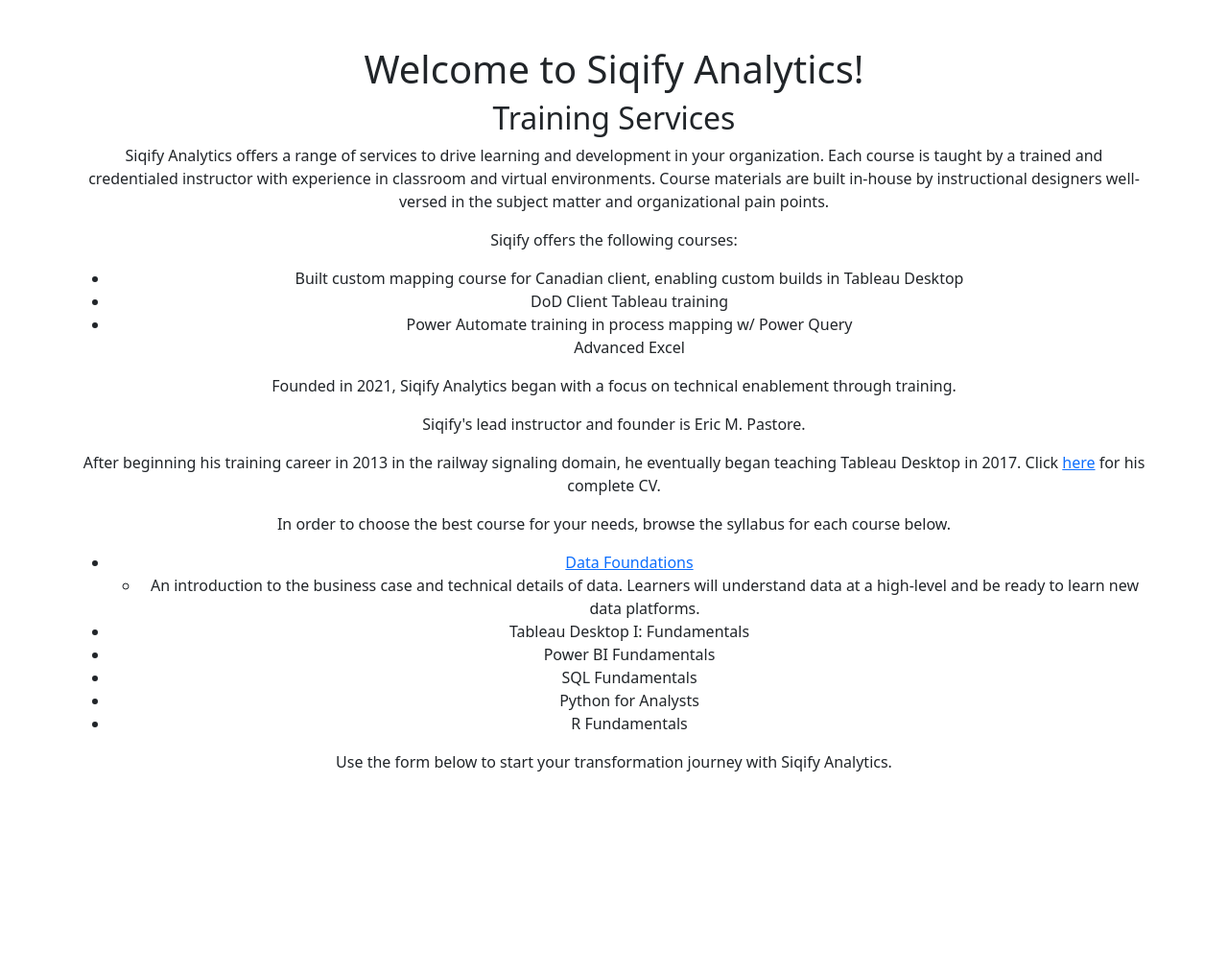
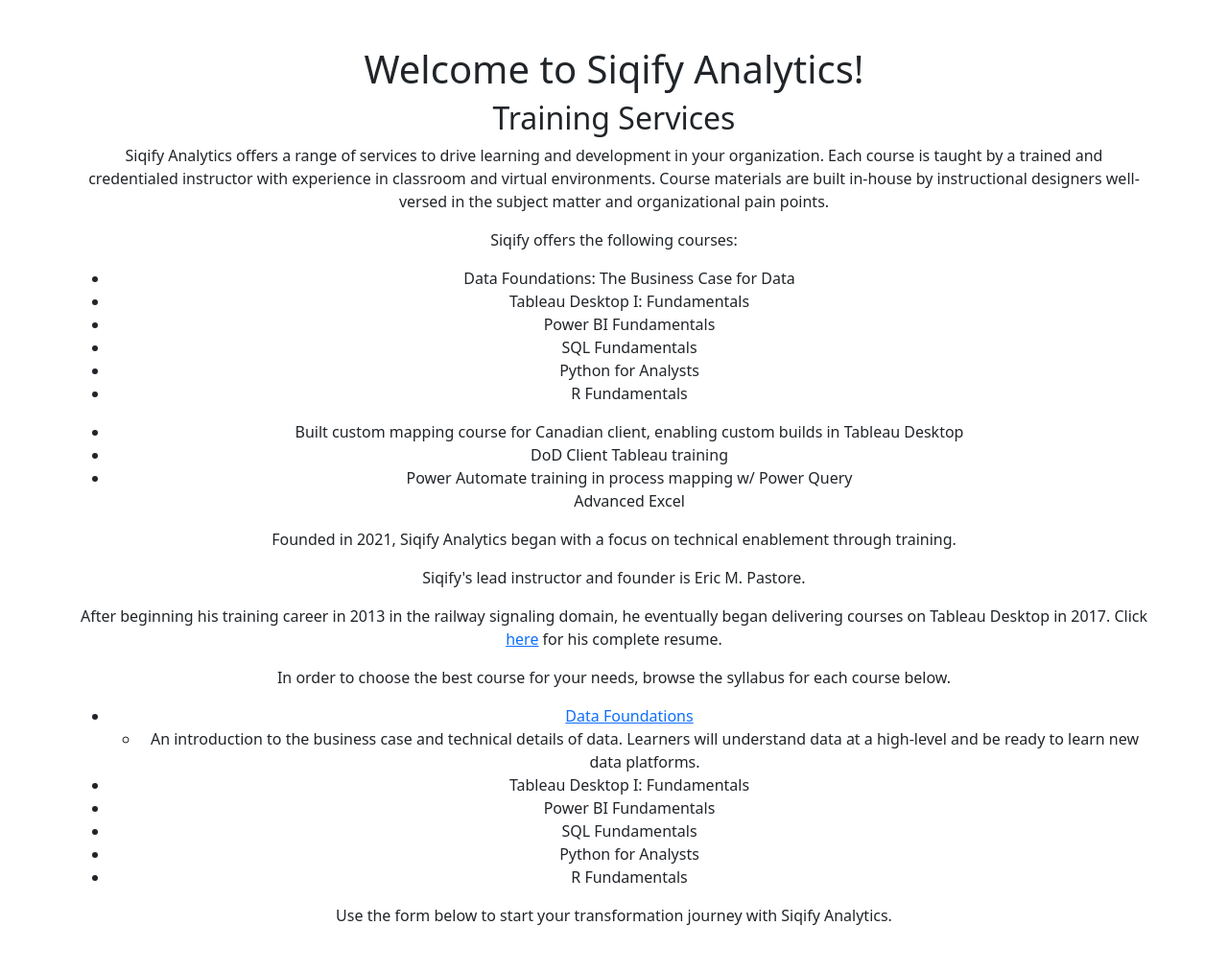
Before and after one commit to ericmpastore/siqify_site, a Django app: page /home in a window 1280 px wide. Shown: the whole page at 96% size. Before the commit the page ends 804 px from the top, so only its background shows below. Run offline with Django 5.2, Linux system fonts and the light colour scheme.

Commit message:
Added course list

```diff
--- a/home/templates/home/welcome.html
+++ b/home/templates/home/welcome.html
@@ -9,6 +9,14 @@
         <p>Siqify Analytics offers a range of services to drive learning and development in your organization. Each course is taught by a trained and credentialed instructor with experience in classroom and virtual environments. Course materials are built in-house by instructional designers well-versed in the subject matter and organizational pain points.</p>
 
         <p>Siqify offers the following courses:</p>
+        <ul>
+            <li>Data Foundations: The Business Case for Data</li>
+            <li>Tableau Desktop I: Fundamentals</li>
+            <li>Power BI Fundamentals</li>
+            <li>SQL Fundamentals</li>
+            <li>Python for Analysts</li>
+            <li>R Fundamentals</li>
+        </ul>
 
     </div>
 
@@ -26,7 +34,7 @@
         <p>Founded in 2021, Siqify Analytics began with a focus on technical enablement through training.</p>
 
         <p>Siqify's lead instructor and founder is Eric M. Pastore.</p>
-        <p>After beginning his training career in 2013 in the railway signaling domain, he eventually began teaching Tableau Desktop in 2017. Click <a href="{% static 'files/EricMPastore_CV_2026.docx' %}" target="_blank">here</a> for his complete CV.</p>
+        <p>After beginning his training career in 2013 in the railway signaling domain, he eventually began delivering courses on Tableau Desktop in 2017. Click <a href="{% static 'files/EricMPastore_CV_2026.docx' %}" target="_blank">here</a> for his complete resume.</p>
     </div>
 
     <div class="Course/Syllabus">
```
